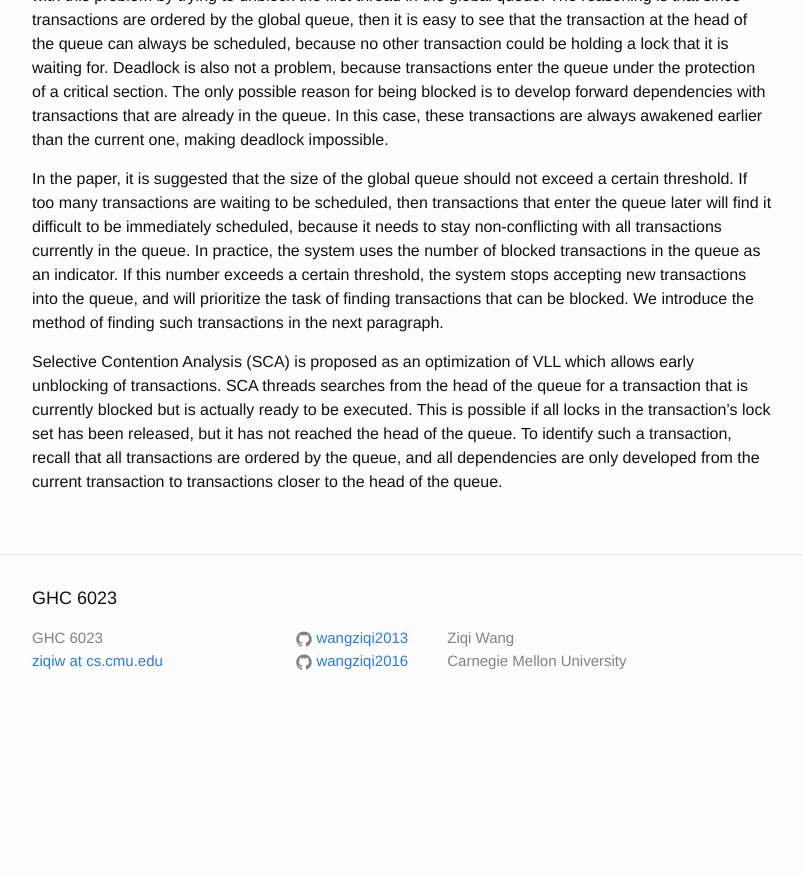
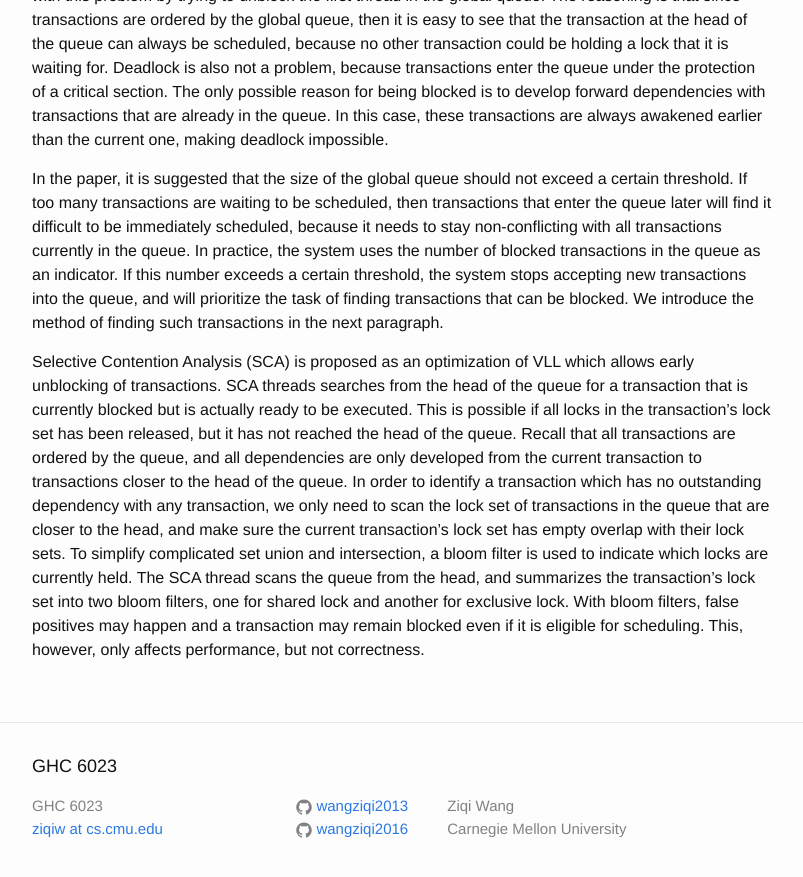
Before and after one commit to wangziqi2013/wangziqi2013.github.io, a Jekyll site: the page built from _posts/2018-06-29-vll.markdown, in a window 1280 px wide and 900 px high, scrolled down 1681 px. Shown: the top 877 px of the window, without its empty margins (238-1041 px from the left). Built offline with Jekyll 4.4.1, drawn with Linux system fonts in a browser that asks for light colours; before the commit the page ends 2413 px from its top, so only the background shows below that.

Commit message:
Adding bloom filter

```diff
--- a/_posts/2018-06-29-vll.markdown
+++ b/_posts/2018-06-29-vll.markdown
@@ -73,5 +73,11 @@ transactions that can be blocked. We introduce the method of finding such transa
 Selective Contention Analysis (SCA) is proposed as an optimization of VLL which allows early unblocking of transactions.
 SCA threads searches from the head of the queue for a transaction that is currently blocked but is actually ready to
 be executed. This is possible if all locks in the transaction's lock set has been released, but it has not reached
-the head of the queue. To identify such a transaction, recall that all transactions are ordered by the queue, and
-all dependencies are only developed from the current transaction to transactions closer to the head of the queue.
+the head of the queue. Recall that all transactions are ordered by the queue, and all dependencies are only developed
+from the current transaction to transactions closer to the head of the queue. In order to identify a transaction which
+has no outstanding dependency with any transaction, we only need to scan the lock set of transactions in the queue
+that are closer to the head, and make sure the current transaction's lock set has empty overlap with their lock sets.
+To simplify complicated set union and intersection, a bloom filter is used to indicate which locks are currently held.
+The SCA thread scans the queue from the head, and summarizes the transaction's lock set into two bloom filters, one for
+shared lock and another for exclusive lock. With bloom filters, false positives may happen and a transaction may remain
+blocked even if it is eligible for scheduling. This, however, only affects performance, but not correctness.
```
